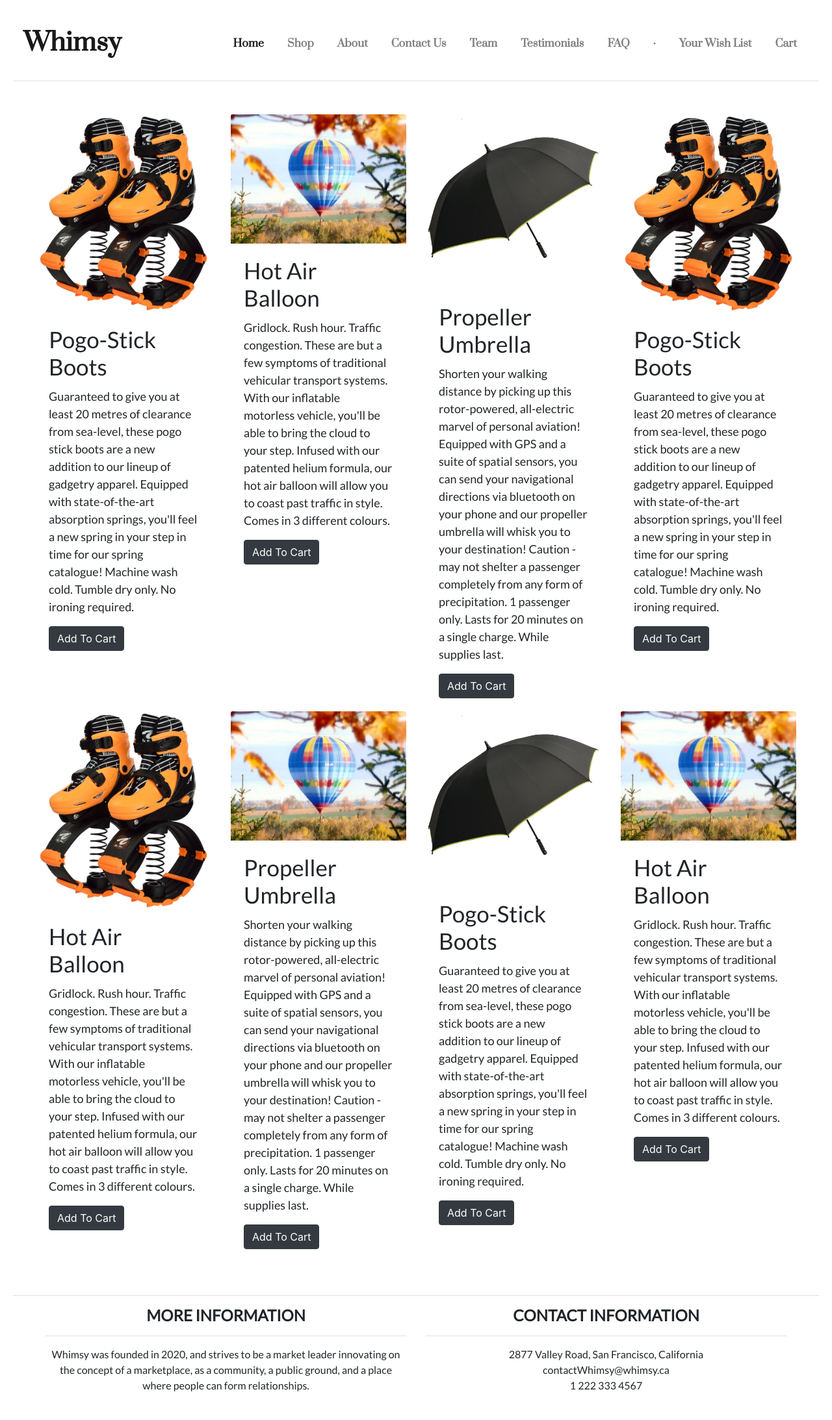
After one commit to abelworku/CP476-Internet-Computing-Final-Project, a PHP site: page /HTML/Shop.php in a window 1280 px wide. The commit adds this page. Shown: the whole page at 65% size. Run offline with PHP 8.4, Linux system fonts and the light colour scheme.

Commit message:
Added separate linkable shop header
And renamed .html files to .php files for php interactivity

```diff
--- a/HTML/Shop.html
+++ b/HTML/Shop.php
@@ -27,55 +27,10 @@
 
     <body class="bg-light">
         <div class="container-fluid bg-white">
-            <nav class="navbar navbar-expand-md navbar-light">
-                <a class="navbar-brand font-weight-bold" href="Home.html">Whimsy</a>
 
-
-                <ul class="navbar-nav ml-auto">
-                    <li class="nav-item active">
-                        <a class="nav-link" href="Home.html">Home</a>
-                    </li>
-                    <li class="nav-item">
-                        <a class="nav-link" href="Shop.html">Shop</a>
-                    </li>
-                    <li class="nav-item">
-                        <a class="nav-link" href="About.html">About</a>
-                    </li>
-                    <li class="nav-item">
-                        <a class="nav-link" href="Contact.html">Contact Us</a>
-                    </li>
-                    <li class="nav-item">
-                        <a class="nav-link" href="Team.html">Team</a>
-                    </li>
-                    <li class="nav-item">
-                        <a class="nav-link" href="Testimonials.html">Testimonials</a>
-                    </li>
-                    <li class="nav-item">
-                        <a class="nav-link" href="FAQ.html">FAQ</a>
-                    </li>
-
-                </ul>
-            </nav>
-
-            <div class="border-top my-3"></div>
+            <?php include '../PHP/header.php';?>
 
             <div class="mainContainer">
-
-<!--
-                <div class="card-deck">
-                    <div class="card">
-                       <img class="card-img-top" src="../Images/shop/pogo_stick_boots.jpg" alt="Pogo stick boots">
-                        <div class="card-body">
-                            <h5 class="card-title">Card title</h5>
-                            <p class="card-text">Supporting information</p>
-
-                        </div>
-
-                    </div>
-
-                </div>
--->
-
 
                 <div class="row">
                     <div class="col-sm-3">
--- /dev/null
+++ b/PHP/header.php
@@ -0,0 +1,39 @@
+
+<nav class="navbar navbar-expand-md navbar-light">
+    <a class="navbar-brand font-weight-bold" href="Home.php">Whimsy</a>
+
+    <ul class="navbar-nav ml-auto">
+        <li class="nav-item active">
+            <a class="nav-link" href="Home.php">Home</a>
+        </li>
+        <li class="nav-item">
+            <a class="nav-link" href="Shop.php">Shop</a>
+        </li>
+        <li class="nav-item">
+            <a class="nav-link" href="About.php">About</a>
+        </li>
+        <li class="nav-item">
+            <a class="nav-link" href="Contact.php">Contact Us</a>
+        </li>
+        <li class="nav-item">
+            <a class="nav-link" href="Team.php">Team</a>
+        </li>
+        <li class="nav-item">
+            <a class="nav-link" href="Testimonials.php">Testimonials</a>
+        </li>
+        <li class="nav-item">
+            <a class="nav-link" href="FAQ.php">FAQ</a>
+        </li>
+        <li class="nav-item">
+            <a class="nav-link">&middot;</a>
+        </li>
+        <li class="nav-item">
+            <a class="nav-link" href="About.php">Your Wish List</a>
+        </li>
+        <li class="nav-item">
+            <a class="nav-link" href="Contact.php">Cart</a>
+        </li>
+    </ul>
+</nav>
+
+<div class="border-top my-3"></div>
```
Also changed, not shown: HTML/About.php (renamed from HTML/About.html, +1 -30 lines), HTML/Home.php (renamed from HTML/Home.html, +2 -31 lines), CSS/general.css (line endings or trailing spaces).
